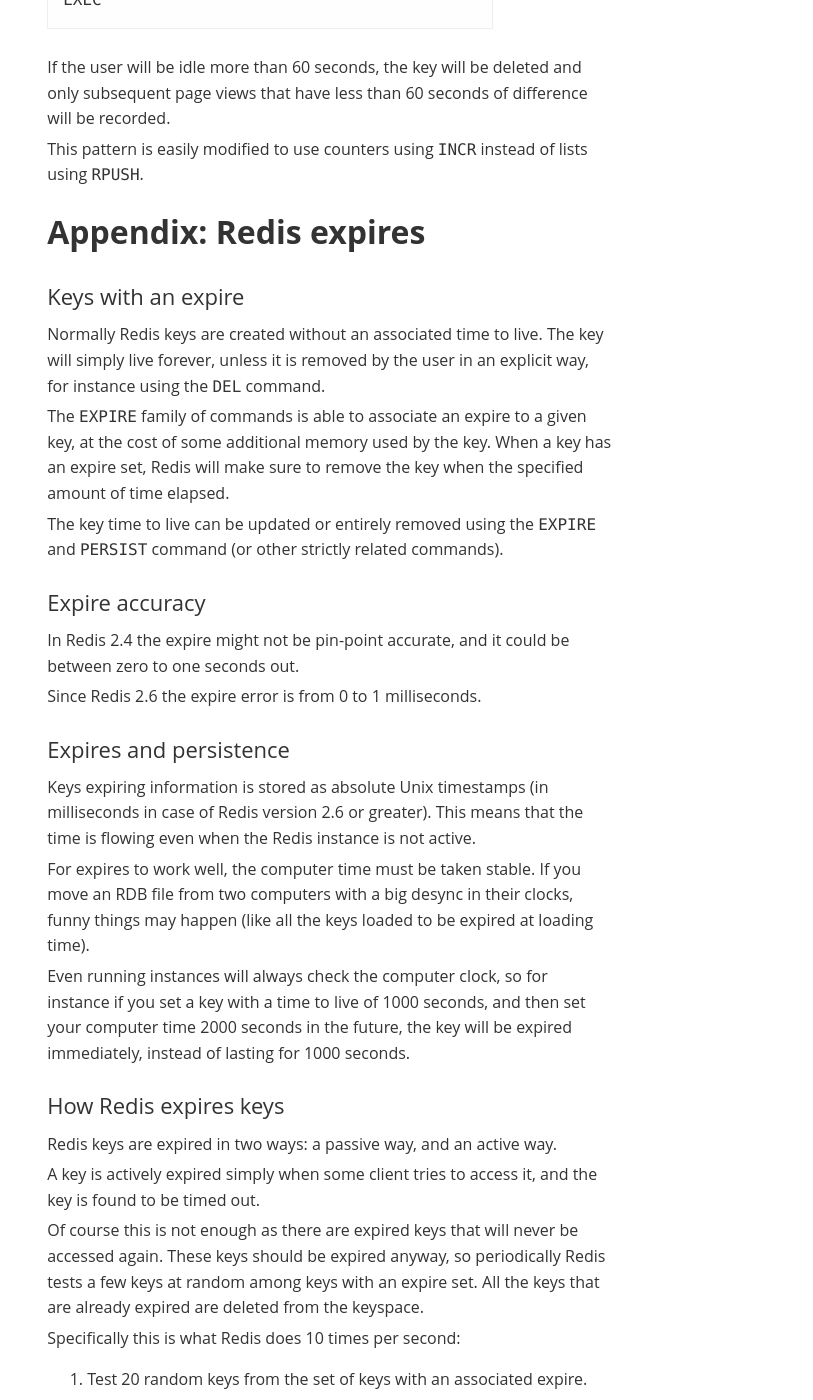
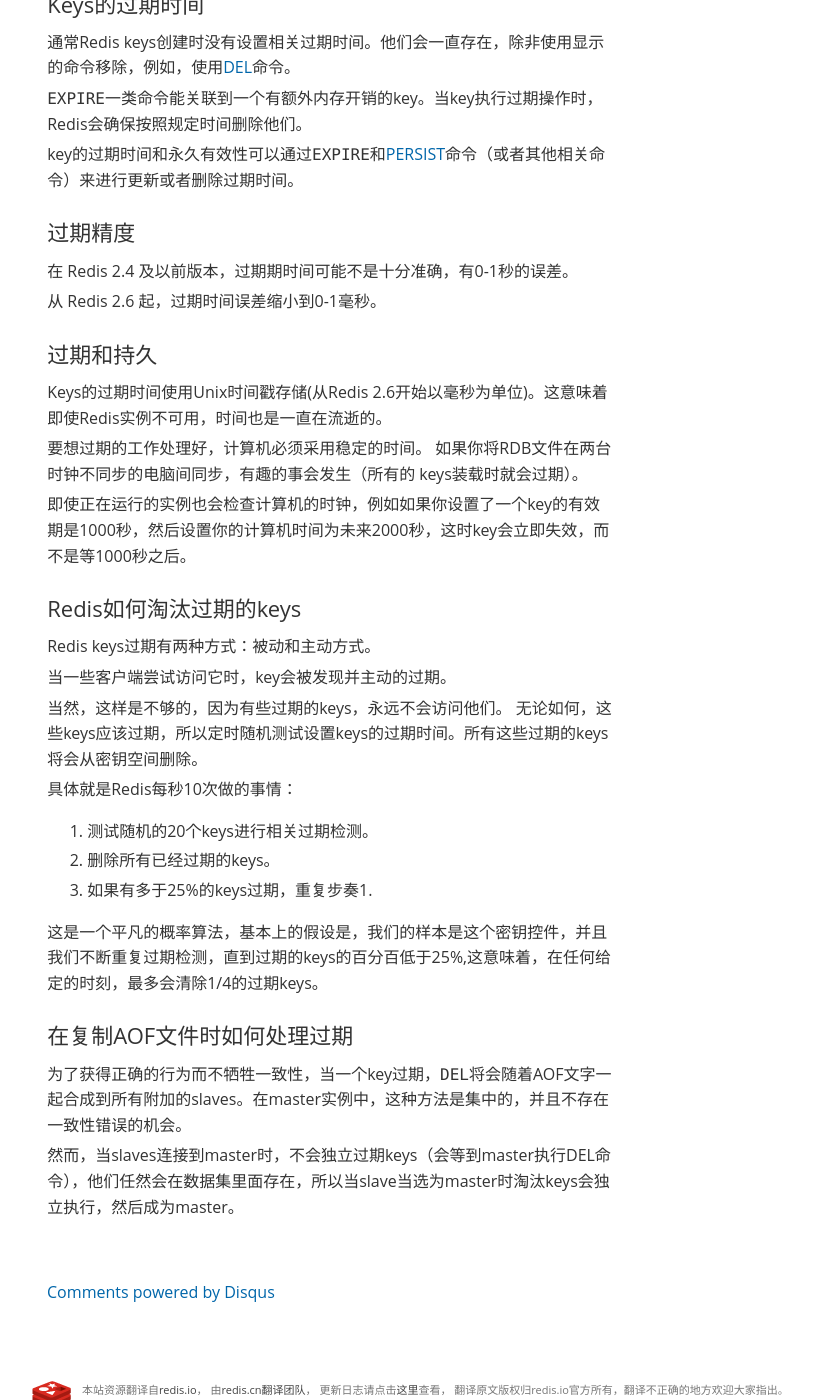
Before and after one commit to rediscn/rediscn, a Jekyll site: the page built from commands/expire.md, in a window 1280 px wide and 1400 px high, scrolled down 1814 px. Shown: the whole window, without its empty margins (163-976 px from the left). Built offline with Jekyll 4.4.1, drawn with Linux system fonts in a browser that asks for light colours; comment, search, counter and statistics services are not loaded; some of the changed text lies outside the part shown.

Commit message:
翻译expire命令

````diff
--- a/commands/expire.md
+++ b/commands/expire.md
@@ -7,165 +7,102 @@
 commandsType: keys
 ---
 
-Set a timeout on `key`.
-After the timeout has expired, the key will automatically be deleted.
-A key with an associated timeout is often said to be _volatile_ in Redis
-terminology.
+设置`key`的过期时间，超过时间后，将会自动删除该`key`。在Redis的术语中一个`key`的相关超时是不确定的。
 
-The timeout is cleared only when the key is removed using the `DEL` command or
-overwritten using the `SET` or `GETSET` commands.
-This means that all the operations that conceptually _alter_ the value stored at
-the key without replacing it with a new one will leave the timeout untouched.
-For instance, incrementing the value of a key with `INCR`, pushing a new value
-into a list with `LPUSH`, or altering the field value of a hash with `HSET` are
-all operations that will leave the timeout untouched.
+超时后只有对`key`执行[DEL](/commands/del.html)命令或者[SET](/commands/set.html)命令或者[GETSET](/commands/getset.html)时才会清除。
+这意味着，从概念上讲所有改变`key`的值的操作都会使他清除。
+例如，[INCR](/commands/incr.html)递增key的值，执行[LPUSH](/commands/lpush.html)操作，或者用[HSET](/commands/hset.html)改变hash的`field`所有这些操作都会触发超时。
 
-The timeout can also be cleared, turning the key back into a persistent key,
-using the `PERSIST` command.
+使用[PERSIST](/commands/persist.html)命令可以清除超时，使其变成一个永久的`key`。
 
-If a key is renamed with `RENAME`, the associated time to live is transferred to
-the new key name.
+如果`key`被[RENAME](/commands/rename.html)命令修改，相关的超时时间会转移到新`key`上面。
 
-If a key is overwritten by `RENAME`, like in the case of an existing key `Key_A`
-that is overwritten by a call like `RENAME Key_B Key_A`, it does not matter if
-the original `Key_A` had a timeout associated or not, the new key `Key_A` will
-inherit all the characteristics of `Key_B`.
+如果`key`被[RENAME](/commands/rename.html)命令修改，比如原来就存在`Key_A`,然后调用`RENAME Key_B Key_A`命令，这时不管原来`Key_A`是永久的还是设置为超时的，都会由`Key_B`的有效期状态覆盖。
 
-## Refreshing expires
+## 刷新过期时间
 
-It is possible to call `EXPIRE` using as argument a key that already has an
-existing expire set.
-In this case the time to live of a key is _updated_ to the new value.
-There are many useful applications for this, an example is documented in the
-_Navigation session_ pattern section below.
+对已经有过期时间的`key`执行`EXPIRE`操作，将会更新它的过期时间。有很多应用有这种业务场景，例如记录会话的session。
 
-## Differences in Redis prior 2.1.3
+## 返回值
 
-In Redis versions prior **2.1.3** altering a key with an expire set using a
-command altering its value had the effect of removing the key entirely.
-This semantics was needed because of limitations in the replication layer that
-are now fixed.
+[integer-reply](/topics/protocol.html#integer-reply), 具体的:
 
-@return
+* `1` 如果成功设置过期时间。
+* `0` 如果`key`不存在火灾不能设置过期时间。
 
-@integer-reply, specifically:
+## 例子
 
-* `1` if the timeout was set.
-* `0` if `key` does not exist or the timeout could not be set.
+	redis> SET mykey "Hello"
+	OK
+	redis> EXPIRE mykey 10
+	(integer) 1
+	redis> TTL mykey
+	(integer) 10
+	redis> SET mykey "Hello World"
+	OK
+	redis> TTL mykey
+	(integer) -1
+	redis>
 
-@examples
+## 案例: Navigation session
 
-```cli
-SET mykey "Hello"
-EXPIRE mykey 10
-TTL mykey
-SET mykey "Hello World"
-TTL mykey
-```
+想象一下，你有一个网络服务器，你对用户最近访问的N个网页感兴趣，每一个相邻的页面设置超时时间为60秒。在概念上你为这些网页添加Navigation session，如果你的用户，可能包含有趣的信息，他或她正在寻找什么样的产品，你可以推荐相关产品。
 
-## Pattern: Navigation session
+你可以使用下面的策略模型，使用这种模式：每次用户浏览网页调用下面的命令：
 
-Imagine you have a web service and you are interested in the latest N pages
-_recently_ visited by your users, such that each adjacent page view was not
-performed more than 60 seconds after the previous.
-Conceptually you may think at this set of page views as a _Navigation session_
-if your user, that may contain interesting information about what kind of
-products he or she is looking for currently, so that you can recommend related
-products.
+	MULTI
+	RPUSH pagewviews.user:<userid> http://.....
+	EXPIRE pagewviews.user:<userid> 60
+	EXEC
 
-You can easily model this pattern in Redis using the following strategy: every
-time the user does a page view you call the following commands:
+如果用户60秒没有操作，这个key将会被删除，不到60秒的话，后续网页将会被继续记录。
 
-```
-MULTI
-RPUSH pagewviews.user:<userid> http://.....
-EXPIRE pagewviews.user:<userid> 60
-EXEC
-```
+这个案例很容易用[INCR](/commands/incr.html)代替[RPUSH](/commands/rpush.html)
 
-If the user will be idle more than 60 seconds, the key will be deleted and only
-subsequent page views that have less than 60 seconds of difference will be
-recorded.
+# 附录: Redis 过期时间
 
-This pattern is easily modified to use counters using `INCR` instead of lists
-using `RPUSH`.
+## Keys的过期时间
 
-# Appendix: Redis expires
+通常Redis keys创建时没有设置相关过期时间。他们会一直存在，除非使用显示的命令移除，例如，使用[DEL](/commands/del.html)命令。
 
-## Keys with an expire
+`EXPIRE`一类命令能关联到一个有额外内存开销的key。当key执行过期操作时，Redis会确保按照规定时间删除他们。
 
-Normally Redis keys are created without an associated time to live.
-The key will simply live forever, unless it is removed by the user in an
-explicit way, for instance using the `DEL` command.
+key的过期时间和永久有效性可以通过`EXPIRE`和[PERSIST](/commands/persist.html)命令（或者其他相关命令）来进行更新或者删除过期时间。
 
-The `EXPIRE` family of commands is able to associate an expire to a given key,
-at the cost of some additional memory used by the key.
-When a key has an expire set, Redis will make sure to remove the key when the
-specified amount of time elapsed.
+## 过期精度
 
-The key time to live can be updated or entirely removed using the `EXPIRE` and
-`PERSIST` command (or other strictly related commands).
+在 Redis 2.4 及以前版本，过期期时间可能不是十分准确，有0-1秒的误差。
 
-## Expire accuracy
+从 Redis 2.6 起，过期时间误差缩小到0-1毫秒。
 
-In Redis 2.4 the expire might not be pin-point accurate, and it could be between
-zero to one seconds out.
+## 过期和持久
 
-Since Redis 2.6 the expire error is from 0 to 1 milliseconds.
+Keys的过期时间使用Unix时间戳存储(从Redis 2.6开始以毫秒为单位)。这意味着即使Redis实例不可用，时间也是一直在流逝的。
 
-## Expires and persistence
+要想过期的工作处理好，计算机必须采用稳定的时间。
+如果你将RDB文件在两台时钟不同步的电脑间同步，有趣的事会发生（所有的 keys装载时就会过期）。
 
-Keys expiring information is stored as absolute Unix timestamps (in milliseconds
-in case of Redis version 2.6 or greater).
-This means that the time is flowing even when the Redis instance is not active.
+即使正在运行的实例也会检查计算机的时钟，例如如果你设置了一个key的有效期是1000秒，然后设置你的计算机时间为未来2000秒，这时key会立即失效，而不是等1000秒之后。
 
-For expires to work well, the computer time must be taken stable.
-If you move an RDB file from two computers with a big desync in their clocks,
-funny things may happen (like all the keys loaded to be expired at loading
-time).
+## Redis如何淘汰过期的keys
 
-Even running instances will always check the computer clock, so for instance if
-you set a key with a time to live of 1000 seconds, and then set your computer
-time 2000 seconds in the future, the key will be expired immediately, instead of
-lasting for 1000 seconds.
+Redis keys过期有两种方式：被动和主动方式。
 
-## How Redis expires keys
+当一些客户端尝试访问它时，key会被发现并主动的过期。
 
-Redis keys are expired in two ways: a passive way, and an active way.
+当然，这样是不够的，因为有些过期的keys，永远不会访问他们。
+无论如何，这些keys应该过期，所以定时随机测试设置keys的过期时间。所有这些过期的keys将会从密钥空间删除。
 
-A key is actively expired simply when some client tries to access it, and the
-key is found to be timed out.
+具体就是Redis每秒10次做的事情：
 
-Of course this is not enough as there are expired keys that will never be
-accessed again.
-These keys should be expired anyway, so periodically Redis tests a few keys at
-random among keys with an expire set.
-All the keys that are already expired are deleted from the keyspace.
+1. 测试随机的20个keys进行相关过期检测。
+2. 删除所有已经过期的keys。
+3. 如果有多于25%的keys过期，重复步奏1.
 
-Specifically this is what Redis does 10 times per second:
+这是一个平凡的概率算法，基本上的假设是，我们的样本是这个密钥控件，并且我们不断重复过期检测，直到过期的keys的百分百低于25%,这意味着，在任何给定的时刻，最多会清除1/4的过期keys。
 
-1. Test 20 random keys from the set of keys with an associated expire.
-2. Delete all the keys found expired.
-3. If more than 25% of keys were expired, start again from step 1.
+## 在复制AOF文件时如何处理过期
 
-This is a trivial probabilistic algorithm, basically the assumption is that our
-sample is representative of the whole key space, and we continue to expire until
-the percentage of keys that are likely to be expired is under 25%
+为了获得正确的行为而不牺牲一致性，当一个key过期，`DEL`将会随着AOF文字一起合成到所有附加的slaves。在master实例中，这种方法是集中的，并且不存在一致性错误的机会。
 
-This means that at any given moment the maximum amount of keys already expired
-that are using memory is at max equal to max amount of write operations per
-second divided by 4.
-
-## How expires are handled in the replication link and AOF file
-
-In order to obtain a correct behavior without sacrificing consistency, when a
-key expires, a `DEL` operation is synthesized in both the AOF file and gains all
-the attached slaves.
-This way the expiration process is centralized in the master instance, and there
-is no chance of consistency errors.
-
-However while the slaves connected to a master will not expire keys
-independently (but will wait for the `DEL` coming from the master), they'll
-still take the full state of the expires existing in the dataset, so when a
-slave is elected to a master it will be able to expire the keys independently,
-fully acting as a master.
+然而，当slaves连接到master时，不会独立过期keys（会等到master执行DEL命令），他们任然会在数据集里面存在，所以当slave当选为master时淘汰keys会独立执行，然后成为master。
````
Also changed, not shown: commands/hincrbyfloat.md (+7 -15 lines), update.md (+1 -1 lines).
